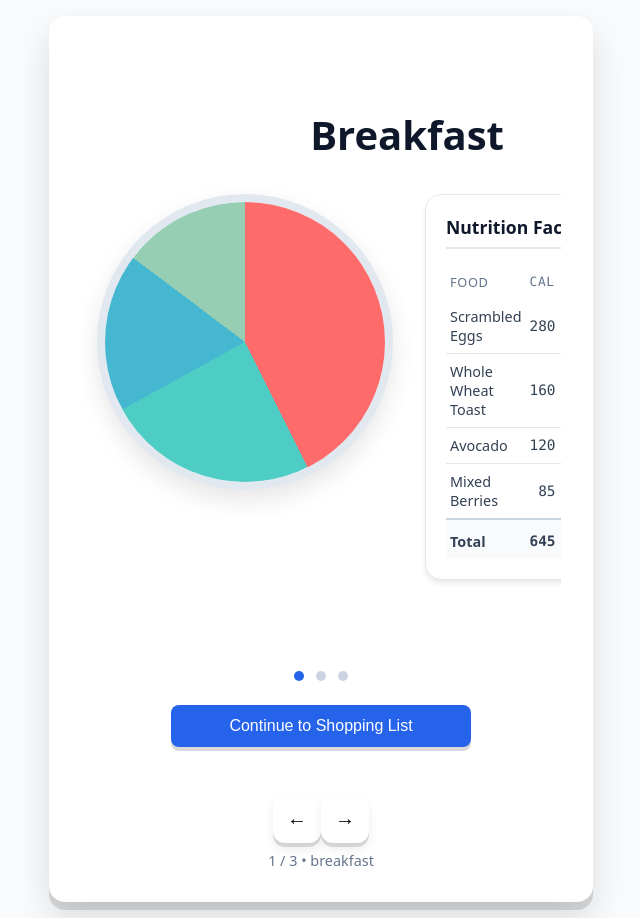
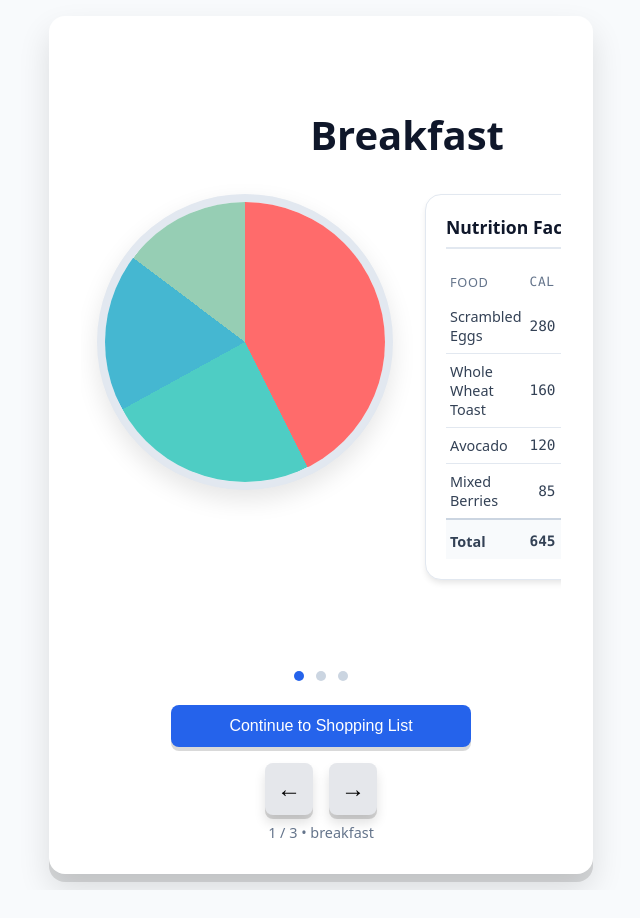
Before and after one commit to GreatDeveloper66/meal-plan-frontend, a React (Create React App) app: page /meal-carousel in a window 1280 px wide. Shown: the whole page, without its empty margins (319-959 px from the left). After the commit the page ends 890 px from the top, so only its background shows below. Built offline with nearby package versions, Linux system fonts and the light colour scheme.

Commit message:
Update Navigation Footer

```diff
--- a/src/components/ui/NavigationFooter/NavigationFooter.module.css
+++ b/src/components/ui/NavigationFooter/NavigationFooter.module.css
@@ -1,49 +1,37 @@
-.footer {
+.navigation {
   display: flex;
   justify-content: space-between;
-  align-items: center;
-  margin-top: 2rem;
+  gap: 1rem;
 }
 
-.arrowButton {
-  width: 3rem;
-  height: 3rem;
-  border-radius: 0.75rem;
+.backArrow,
+.nextArrow {
+  flex: 1;
+  font-size: 1.5rem;
+  padding: 0.75rem;
+  border-radius: 0.5rem;
   border: none;
-  background-color: #ffffff;
-  font-size: 1.25rem;
-  font-weight: 600;
   cursor: pointer;
-
-  box-shadow:
-    0 4px 0 rgba(0, 0, 0, 0.12),
-    0 6px 12px rgba(0, 0, 0, 0.08);
-
-  transition:
-    transform 150ms ease,
-    box-shadow 150ms ease,
-    background-color 150ms ease;
+  background-color: #e5e7eb;
+  box-shadow: 0 4px 0 rgba(0, 0, 0, 0.15), 0 8px 12px rgba(0, 0, 0, 0.12);
+  transition: transform 150ms ease, box-shadow 150ms ease, opacity 150ms ease;
 }
 
-.arrowButton:hover:not(.disabled) {
+.backArrow:hover:not(:disabled),
+.nextArrow:hover:not(:disabled) {
   transform: translateY(-2px);
-  background-color: #f8fafc;
-  box-shadow:
-    0 6px 0 rgba(0, 0, 0, 0.14),
-    0 10px 18px rgba(0, 0, 0, 0.12);
 }
 
-.arrowButton:active:not(.disabled) {
+.backArrow:active:not(:disabled),
+.nextArrow:active:not(:disabled) {
   transform: translateY(2px);
-  box-shadow:
-    0 2px 0 rgba(0, 0, 0, 0.16),
-    0 4px 8px rgba(0, 0, 0, 0.12);
+  box-shadow: 0 2px 0 rgba(0, 0, 0, 0.2), 0 4px 8px rgba(0, 0, 0, 0.15);
 }
 
-.disabled {
+.backArrow:disabled,
+.nextArrow:disabled {
+  opacity: 0.4;
   cursor: not-allowed;
-  opacity: 0.4;
-  box-shadow:
-    0 2px 0 rgba(0, 0, 0, 0.08),
-    0 4px 6px rgba(0, 0, 0, 0.06);
+  transform: none;
+  box-shadow: 0 4px 0 rgba(0, 0, 0, 0.1);
 }
--- a/src/components/ui/NavigationFooter/NavigationFooter.tsx
+++ b/src/components/ui/NavigationFooter/NavigationFooter.tsx
@@ -4,32 +4,30 @@ type NavigationFooterProps = {
   onBack: () => void;
   onNext: () => void;
   nextDisabled?: boolean;
+  backDisabled?: boolean;
 };
 
 export default function NavigationFooter({
   onBack,
   onNext,
   nextDisabled = false,
+  backDisabled = false
 }: NavigationFooterProps) {
   return (
-    <div className={styles.footer}>
+    <div className={styles.navigation}>
       <button
-        type="button"
-        className={styles.arrowButton}
+        className={styles.backArrow}
         onClick={onBack}
-        aria-label="Go back"
+        disabled={backDisabled}
+        aria-label="Previous slide"
       >
         ←
       </button>
-
       <button
-        type="button"
-        className={`${styles.arrowButton} ${
-          nextDisabled ? styles.disabled : ""
-        }`}
+        className={styles.nextArrow}
         onClick={onNext}
         disabled={nextDisabled}
-        aria-label="Go forward"
+        aria-label="Next slide"
       >
         →
       </button>
```
